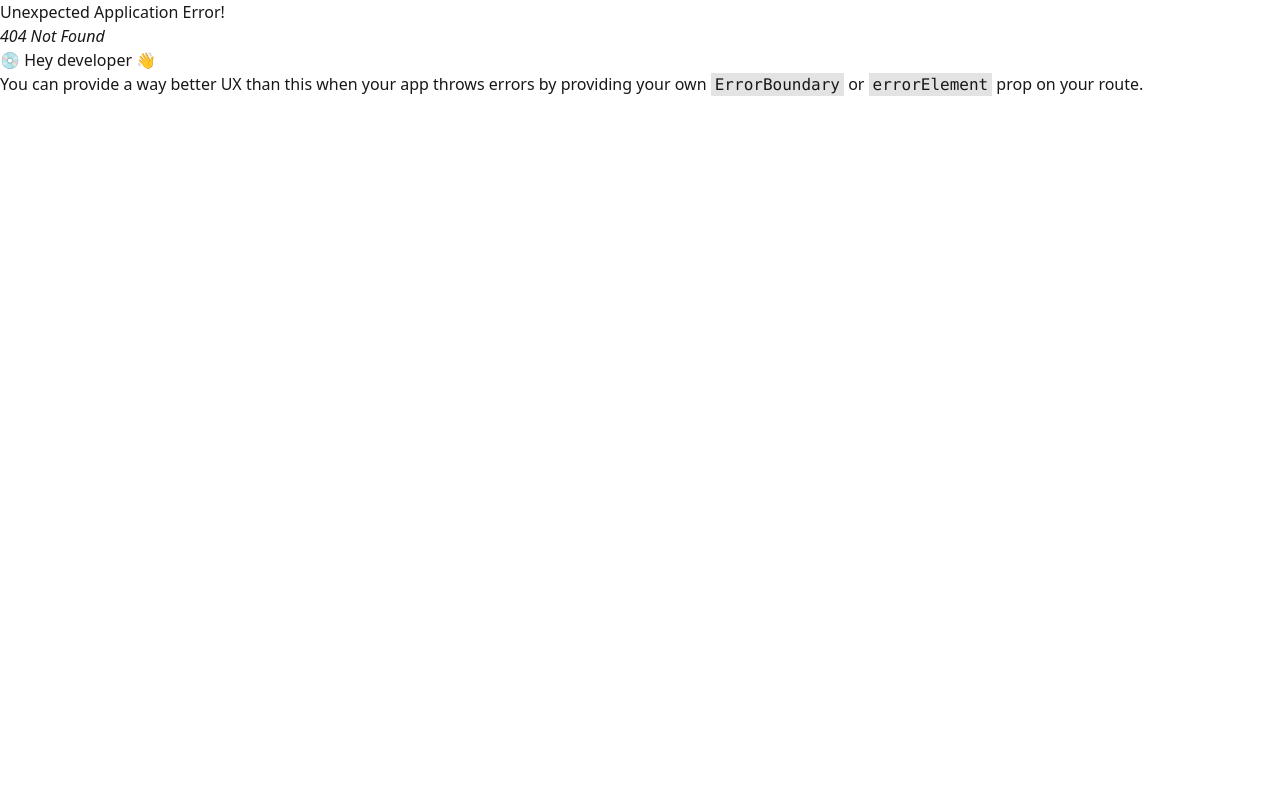
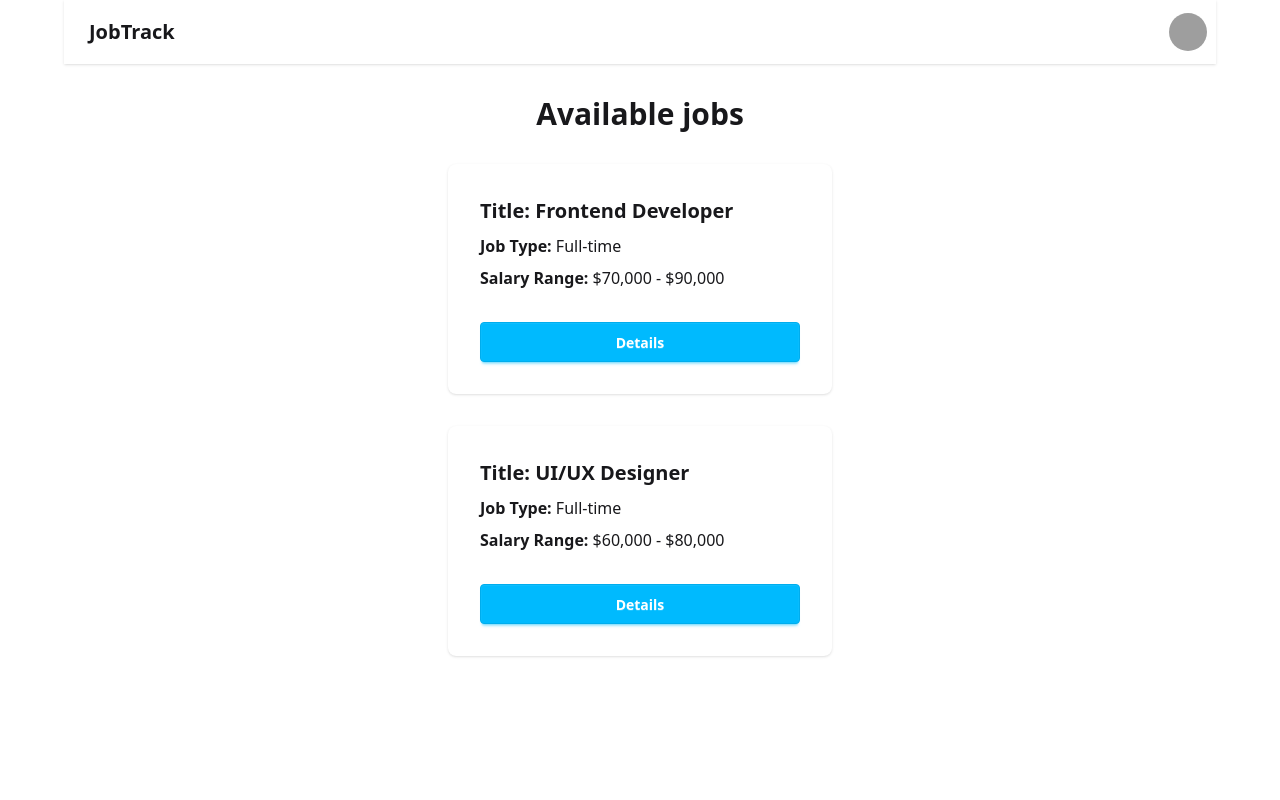
Before and after one commit to sourovroy999/job-track, a React (Vite) app: page /company/1 in a window 1280 px wide. Before the commit this address had no page. Shown: the top 800 px of the page. Built offline with nearby package versions, Linux system fonts and the light colour scheme; grey boxes are pictures that could not be loaded.

Commit message:
basic  navbar and homepage added. company list added. company logo click to show details in a new page added. two props can be sent in map

```diff
--- a/src/Components/Company/Company.jsx
+++ b/src/Components/Company/Company.jsx
@@ -1,24 +1,15 @@
 import React from 'react';
-import codeCraftLogo from '../../assets/logo/codecraft logo.png'
-import devSolution from '../../assets/logo/Dev Solution.png'
-import byteBridge from '../../assets/logo/byte bridge.png'
-import techNova from '../../assets/logo/Technova System.png'
-import { Link, useLoaderData } from 'react-router';
+
+import { useLoaderData } from 'react-router';
+import CompanySingle from './companySingle';
 
 
-const Company = ({insideCompany}) => {
-    console.log(insideCompany);
+const Company = () => {
+
 
     const data=useLoaderData()
     console.log(data);
-    // const imglogo=data.map()
-    const logo1=data[0].logo;
-    const logo2=data[1].logo;
-    const logo3=data[2].logo;
-    const logo4=data[3].logo;
 
-    const logos=data.logo;
-    console.log(logos);
 
 
     return (
@@ -26,14 +17,13 @@ const Company = ({insideCompany}) => {
             <h1 className='text-3xl text-center mt-10'>All Company </h1>
 
             <div className='flex gap-7 items-center justify-center mt-7 flex-col md:flex-row'>
-                <Link to={'/'}><img className='w-20 rounded-full' src={logo1} alt="" /> </Link>
+
+                {
+                        data.map(singleCompany=> <CompanySingle insideCompany={singleCompany} key={singleCompany.id}></CompanySingle> )
+                }
 
 
-                <img className='w-20 rounded-full' src={logo2} alt="" />
 
-                <img className='w-20 rounded-full' src={logo3} alt="" />
-
-                <img className='w-20 rounded-full' src={logo4} alt="" />
             </div>
 
 
--- /dev/null
+++ b/src/Components/Company/CompanySingle.jsx
@@ -0,0 +1,33 @@
+import React, { createContext } from 'react';
+import { Link } from 'react-router';
+// export const allCompany=createContext(null)
+
+
+const CompanySingle = ({insideCompany}) => {
+    // console.log(insideCompany);
+    const {id,logo}=insideCompany
+
+    // const values={
+    //     insideCompany
+    // }
+
+    return (
+        <div>
+
+
+<Link to={`/company/${id}`}>
+            <img className='w-20 rounded-full' src={logo} alt="" />
+            </Link>
+
+            {/* <allCompany.Provider value={values}>
+            <Link to={`/company/${id}`}>
+            <img className='w-20 rounded-full' src={logo} alt="" />
+            </Link>
+            </allCompany.Provider> */}
+
+
+        </div>
+    );
+};
+
+export default CompanySingle;
--- /dev/null
+++ b/src/Components/Company/JobDetailsNew.jsx
@@ -0,0 +1,13 @@
+import React from 'react';
+
+const JobDetailsNew = ({fulljob}) => {
+    console.log(fulljob);
+
+    return (
+        <div>
+
+        </div>
+    );
+};
+
+export default JobDetailsNew;
--- /dev/null
+++ b/src/Components/Company/Jobdetails.jsx
@@ -0,0 +1,56 @@
+import React from 'react';
+
+const Jobdetails = ({insideJob, fulljob}) => {
+    console.log(fulljob);
+
+    console.log(insideJob);
+    const{title,jobType, salary} = insideJob;
+
+    const{industry, location, logo, name, website}=fulljob
+
+    return (
+        <div >
+           <div className="card w-96 bg bg-base-100 card-lg shadow-sm">
+  <div className="card-body">
+    <h2 className="card-title">Title: {title}</h2>
+    <div>
+
+    <p> <span className='font-semibold'>Job Type:</span> {jobType}</p>
+
+
+    </div>
+    <p> <span className='font-semibold'>Salary Range:</span> {salary}</p>
+
+    <div className="mt-6">
+      {/* <button className="btn btn-info btn-block">Details</button> */}
+
+      {/* Open the modal using document.getElementById('ID').showModal() method */}
+<button className="btn text-white  btn-info btn-block" onClick={()=>document.getElementById('my_modal_5').showModal()}>Details</button>
+<dialog id="my_modal_5" className="modal modal-bottom sm:modal-middle">
+  <div className="modal-box">
+
+
+    <h3 className="font-bold text-lg">{name}</h3>
+    <p className="py-4">Press ESC key or click the button below to close</p>
+
+
+    <div className="modal-action">
+      <form method="dialog">
+        {/* if there is a button in form, it will close the modal */}
+        <button className="btn">Close</button>
+      </form>
+    </div>
+
+
+  </div>
+</dialog>
+
+    </div>
+  </div>
+</div>
+
+        </div>
+    );
+};
+
+export default Jobdetails;
--- /dev/null
+++ b/src/Components/Pages/CompanyDetails.jsx
@@ -0,0 +1,49 @@
+import React from 'react';
+// import { useContext } from 'react';
+import { useLoaderData, useParams } from 'react-router';
+import Jobdetails from '../Company/Jobdetails';
+// import JobDetailsNew from '../Company/JobDetailsNew';
+// import { allCompany } from '../Company/companySingle';
+
+const CompanyDetails = () => {
+    const{id}=useParams()
+    console.log(id);
+
+    // const companyFull=useContext(allCompany )
+
+    // const {insideCompany}=companyFull;
+    // console.log(insideCompany);
+    const data=useLoaderData()
+    console.log(data);
+
+    const job=data.find((p)=> p.id=== id)
+    console.log(job);
+
+
+    const {jobs}=job;
+    console.log(jobs);
+
+
+
+
+
+
+
+    return (
+        <div>
+            <h1 className='text-center font-bold text-3xl my-8'>Available jobs</h1>
+            <div className='flex flex-col items-center gap-8 '>
+
+                {
+                   jobs.map(p=> <Jobdetails key={p.id}
+                     fulljob={job} insideJob={p}></Jobdetails>)
+                }
+
+            </div>
+
+
+        </div>
+    );
+};
+
+export default CompanyDetails;
--- a/src/Components/Pages/Home.jsx
+++ b/src/Components/Pages/Home.jsx
@@ -1,11 +1,11 @@
 import React from 'react';
 import Header from '../Header/Header';
 import Company from '../Company/Company';
-import { useLoaderData } from 'react-router';
+// import { useLoaderData } from 'react-router';
 
 
 const Home = () => {
-        const data=useLoaderData()
+        // const data=useLoaderData()
 
 
 
@@ -13,9 +13,9 @@ const Home = () => {
        <>
        <Header/>
 
-       {
-        data.map(singleCompany=> <Company insideCompany={singleCompany} key={singleCompany.id}></Company> )
-       }
+
+       <Company/>
+
 
 
 
--- a/src/main.jsx
+++ b/src/main.jsx
@@ -11,6 +11,7 @@ import { StrictMode } from 'react'
 import './index.css'
 import MainLayout from "./Components/MainLayout/MainLayout";
 import Home from "./Components/Pages/Home";
+import CompanyDetails from "./Components/Pages/CompanyDetails";
 
 
 const router = createBrowserRouter([
@@ -21,10 +22,14 @@ const router = createBrowserRouter([
       {
         path:'/',
         element:<Home/>,
-        loader:()=>fetch('joblist.json')
+        loader:()=>fetch('/joblist.json')
 
       },
       {
+        path:'/company/:id',
+        element:<CompanyDetails/>,
+        loader:()=>fetch('/joblist.json'),
+
 
       }
     ]
```
